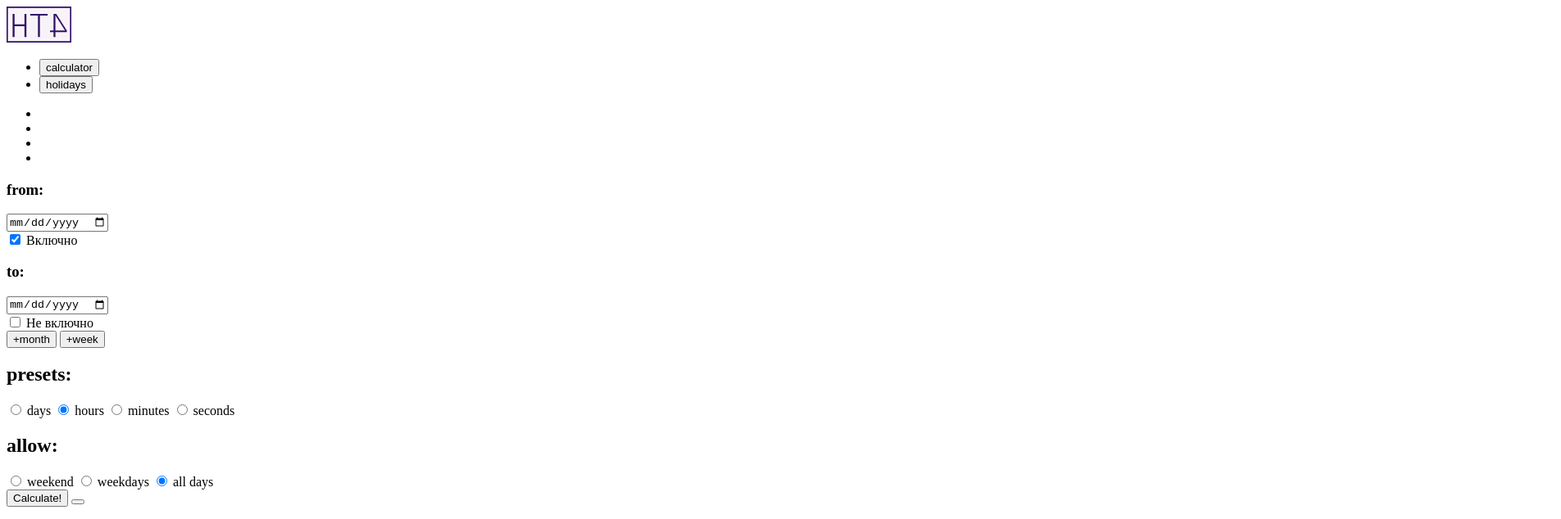
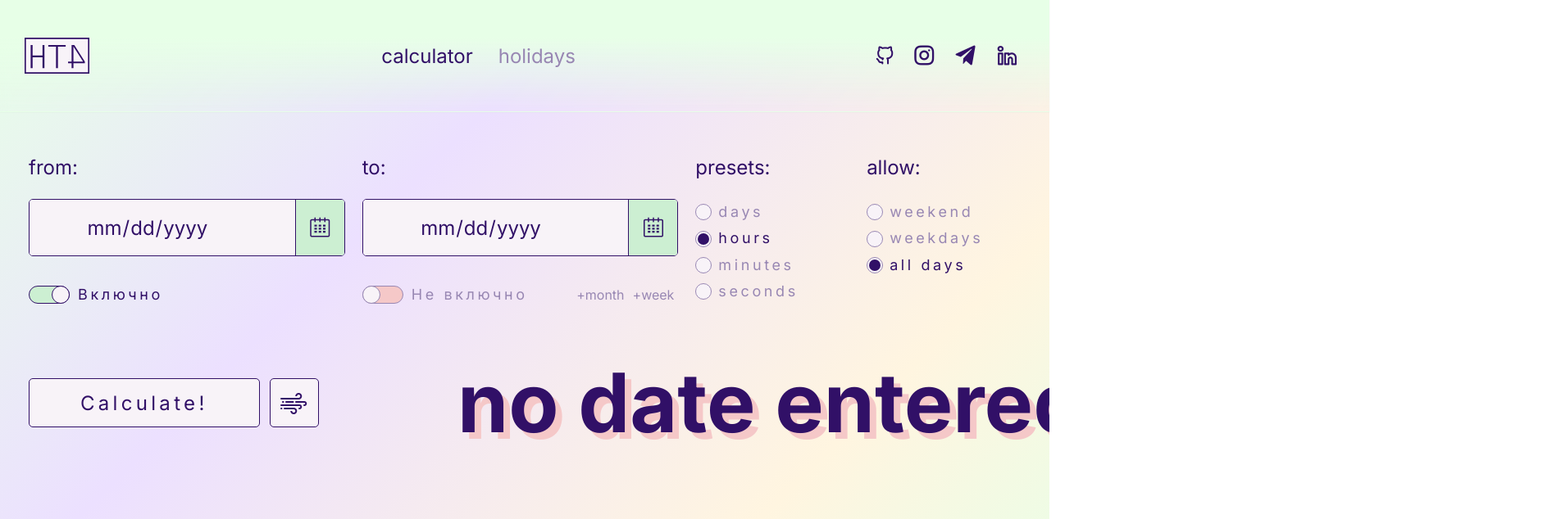
Before and after one commit to andriidotsenko/4th, a plain HTML site: page index.html in a window 1280 px wide. Shown: the top 634 px of the page at 82% size, 1904 px wide, since content can reach past the window. Drawn offline with Linux system fonts and the light colour scheme; no server answers.

Commit message:
Update index.html

```diff
--- a/index.html
+++ b/index.html
@@ -6,7 +6,7 @@
 	<meta charset="UTF-8">
 	<meta name="format-detection" content="telephone=no">
 
-	<link rel="stylesheet" type="text/css" href="css/style.min.css/?_v=20230819175800">
+	<link rel="stylesheet" type="text/css" href="css/style.min.css">
 
 	<link rel="shortcut icon" href="favicon.ico">
 
@@ -277,7 +277,7 @@
 			</div>
 		</footer>
 	</div>
-	<script src="js/app.min.js?_v=20230819175800"></script>
+	<script src="js/app.min.js"></script>
 </body>
 
 </html>
```
